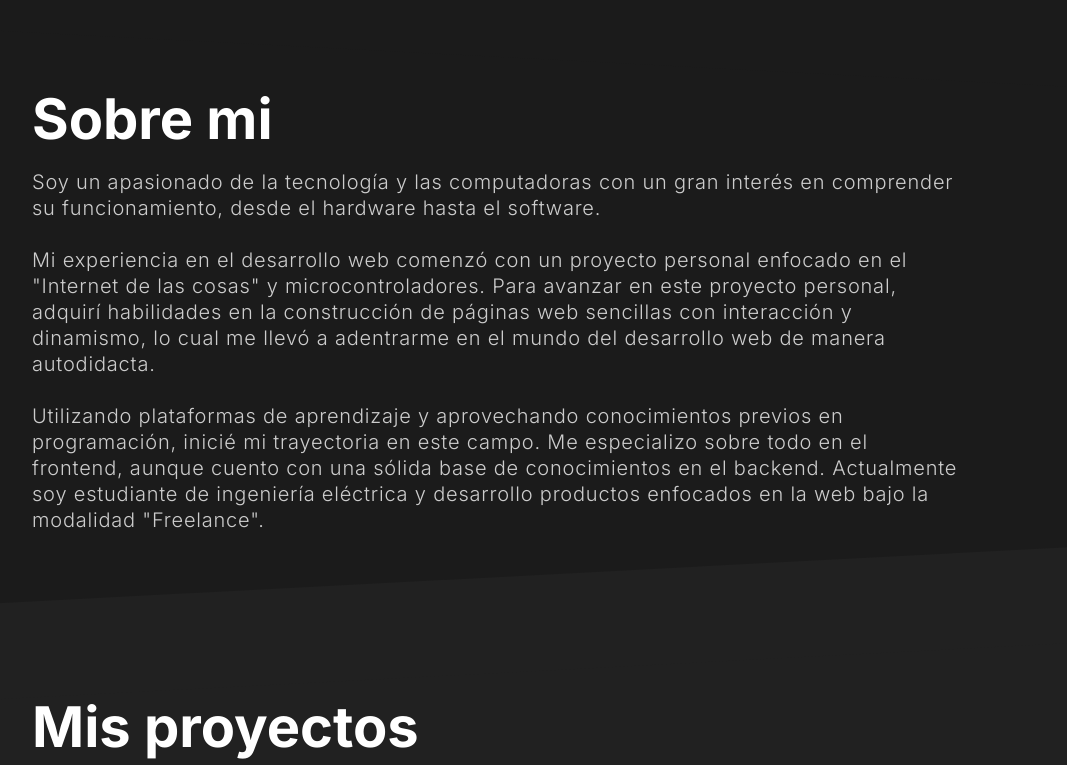
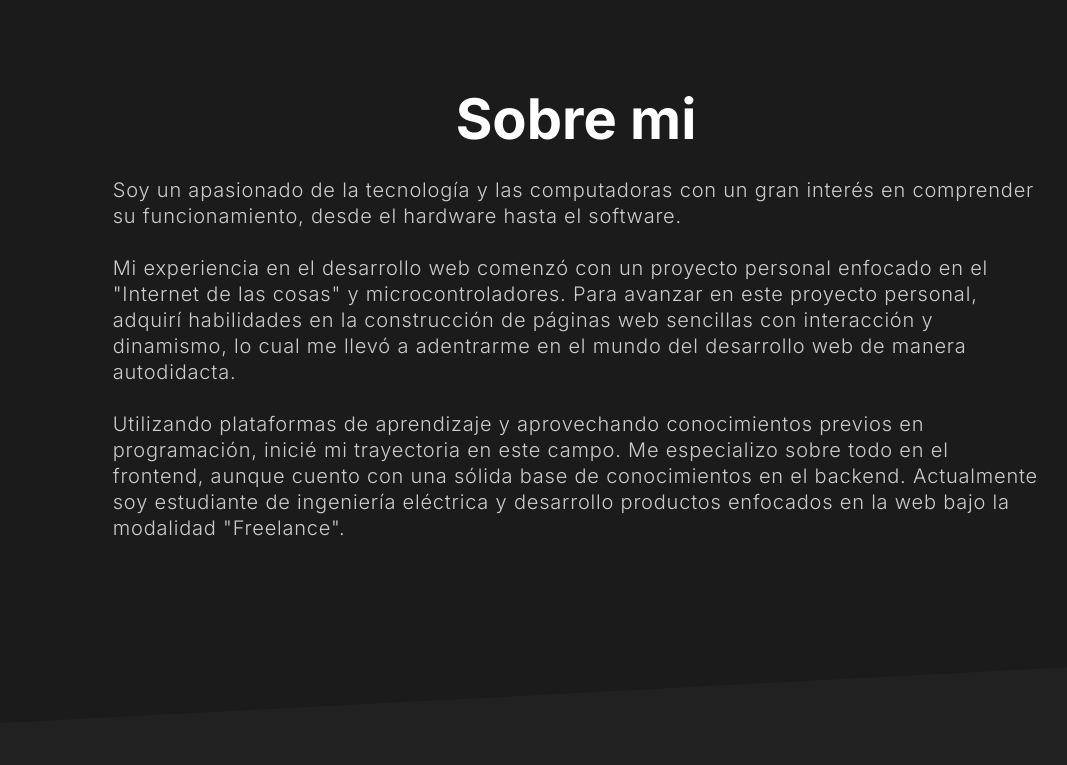
Before and after one commit to Manu146/myportfolio, a plain HTML site: page index.html in a window 1280 px wide. Shown: the part 795-1560 px from the top of the page, without its empty margins (64-1131 px from the left). Drawn offline with Linux system fonts and the light colour scheme.

Commit message:
fix headings margin

```diff
--- a/style.css
+++ b/style.css
@@ -235,7 +235,17 @@ button {
 }
 
 .s2 h1 {
-  margin-bottom: 1rem;
+  margin-bottom: 1.5rem;
+}
+
+.s2 .container {
+  display: flex;
+  flex-direction: column;
+  align-items: center;
+}
+
+.s2 .content {
+  padding-bottom: 12rem;
 }
 
 .about-text {
@@ -273,6 +283,11 @@ button {
   position: absolute;
   top: -2.5rem;
   z-index: -1;
+}
+
+.s3 h1 {
+  text-align: center;
+  margin-bottom: 1.5rem;
 }
 
 .projects-wrapper {
@@ -403,6 +418,9 @@ button {
 }
 
 @media (min-width: 640px) {
+  .s2 h1 {
+    margin-bottom: 1.5rem;
+  }
   .about-text {
     width: 75ch;
     font-size: 1.25rem;
```
